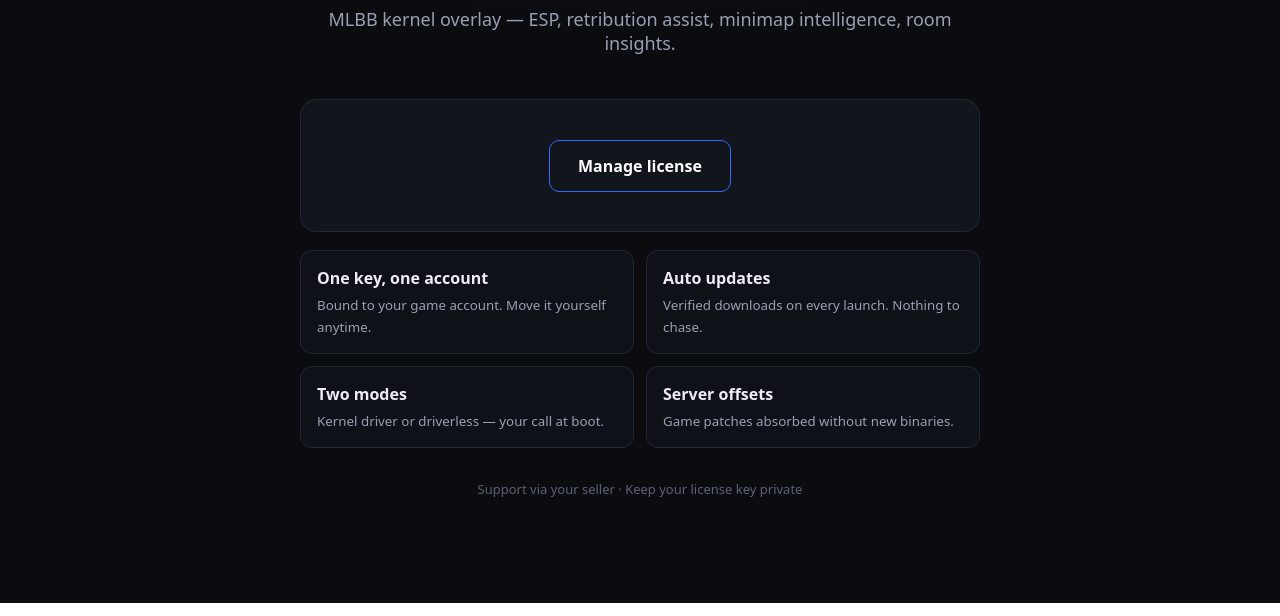
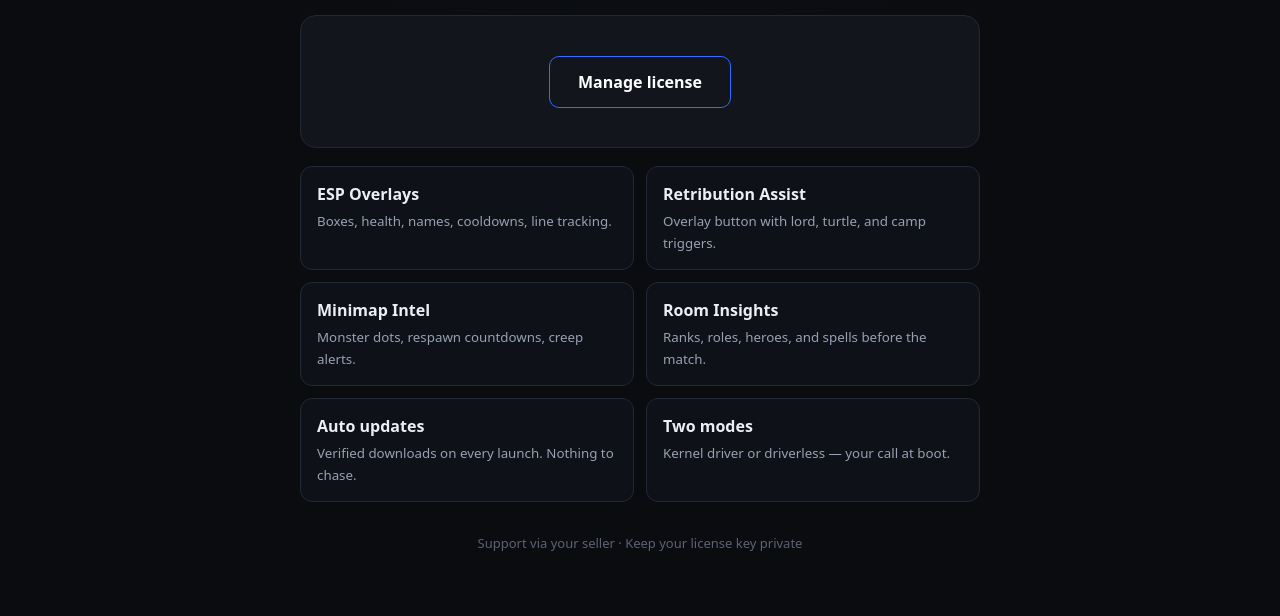
Before and after one commit to vascalmod/vascal-api, a website: page index.html in a window 1280 px wide. Shown: the part 197-813 px from the top of the page. Drawn offline with Linux system fonts and the light colour scheme; no server answers.

Commit message:
Landing refactor: features grid, no internals

```diff
--- a/index.html
+++ b/index.html
@@ -33,7 +33,6 @@
   <div class="hero">
     <div class="pill" id="ver">checking release…</div>
     <h1>Vascal<span>Mod</span></h1>
-    <p>MLBB kernel overlay — ESP, retribution assist, minimap intelligence, room insights.</p>
   </div>
   <div class="card" style="text-align:center">
     <div class="row" style="justify-content:center">
@@ -43,10 +42,12 @@
     <p class="dlver" id="dlsub"></p>
   </div>
   <div class="grid">
-    <div class="feat"><b>One key, one account</b><small>Bound to your game account. Move it yourself anytime.</small></div>
+    <div class="feat"><b>ESP Overlays</b><small>Boxes, health, names, cooldowns, line tracking.</small></div>
+    <div class="feat"><b>Retribution Assist</b><small>Overlay button with lord, turtle, and camp triggers.</small></div>
+    <div class="feat"><b>Minimap Intel</b><small>Monster dots, respawn countdowns, creep alerts.</small></div>
+    <div class="feat"><b>Room Insights</b><small>Ranks, roles, heroes, and spells before the match.</small></div>
     <div class="feat"><b>Auto updates</b><small>Verified downloads on every launch. Nothing to chase.</small></div>
     <div class="feat"><b>Two modes</b><small>Kernel driver or driverless — your call at boot.</small></div>
-    <div class="feat"><b>Server offsets</b><small>Game patches absorbed without new binaries.</small></div>
   </div>
   <footer>Support via your seller · Keep your license key private</footer>
 </main>
```
